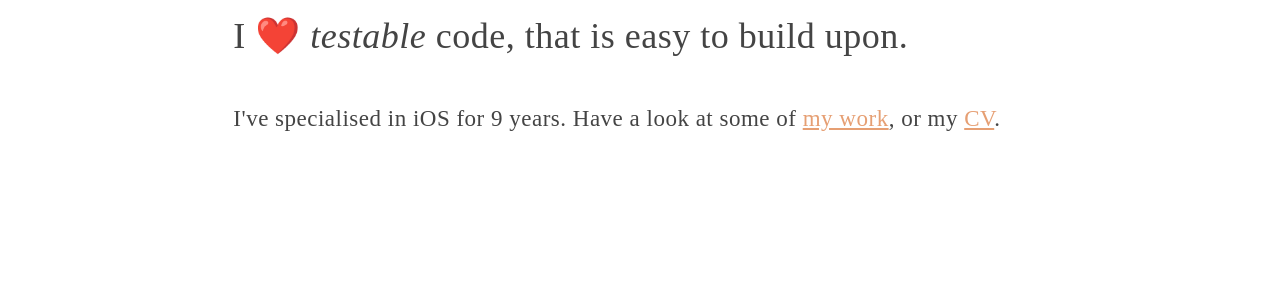
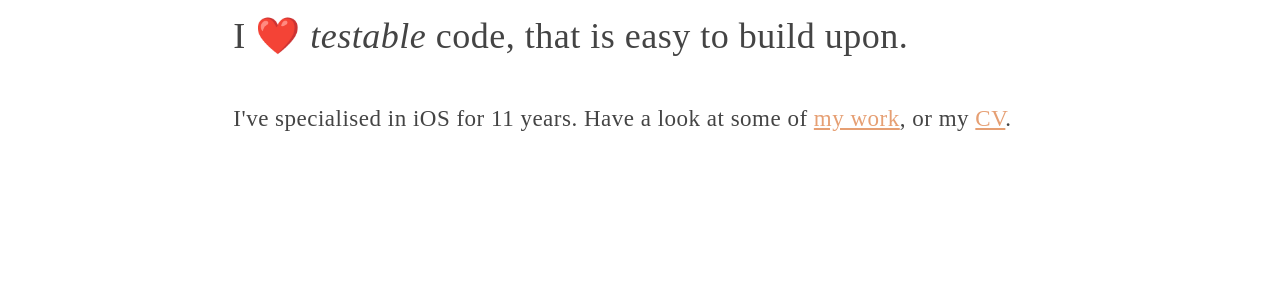
Before and after one commit to p-morris/p-morris.github.io, a Jekyll site: the page built from index.html, in a window 1280 px wide. Shown: the part 367-663 px from the top of the page. Built offline with Jekyll 4.4.1, drawn with Linux system fonts in a browser that asks for light colours; nearby versions of some CDN libraries; some web fonts are replaced; the list of posts is cut into pages by our own code.

Commit message:
Update homepage

```diff
--- a/index.html
+++ b/index.html
@@ -26,4 +26,4 @@ layout: page
 <p>I ❤️ apps that <i>delight</i> customers.</p>
 <p>I ❤️ <i>testable</i> code, that is easy to build upon.</p>
 <div class="padd"></div>
-<p class="ps">I've specialised in iOS for 9 years. Have a look at some of <a href="/my-work" class="work-link">my work</a>, or my <a href="/cv" class="work-link">CV</a>.</p>
+<p class="ps">I've specialised in iOS for 11 years. Have a look at some of <a href="/my-work" class="work-link">my work</a>, or my <a href="/cv" class="work-link">CV</a>.</p>
```
